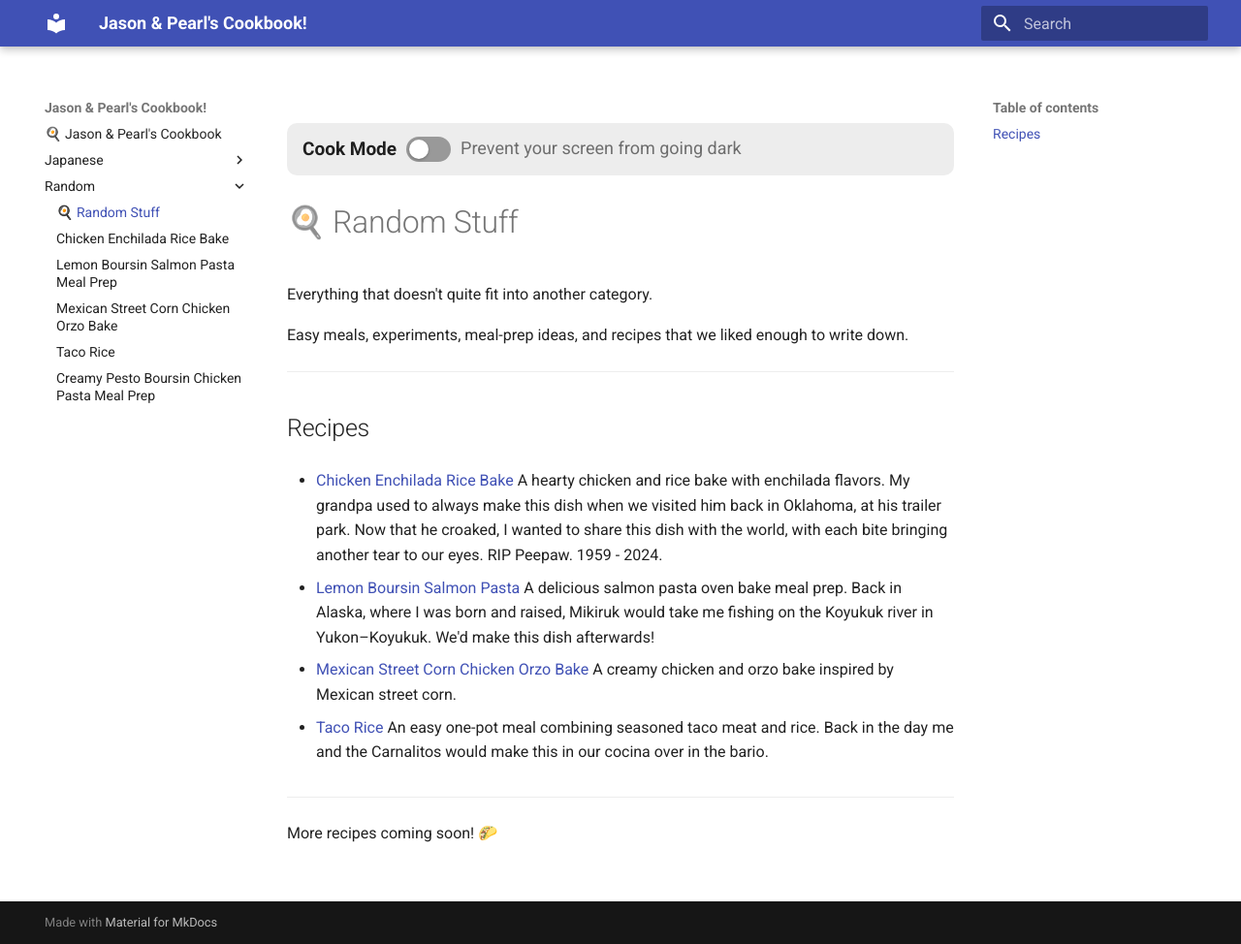
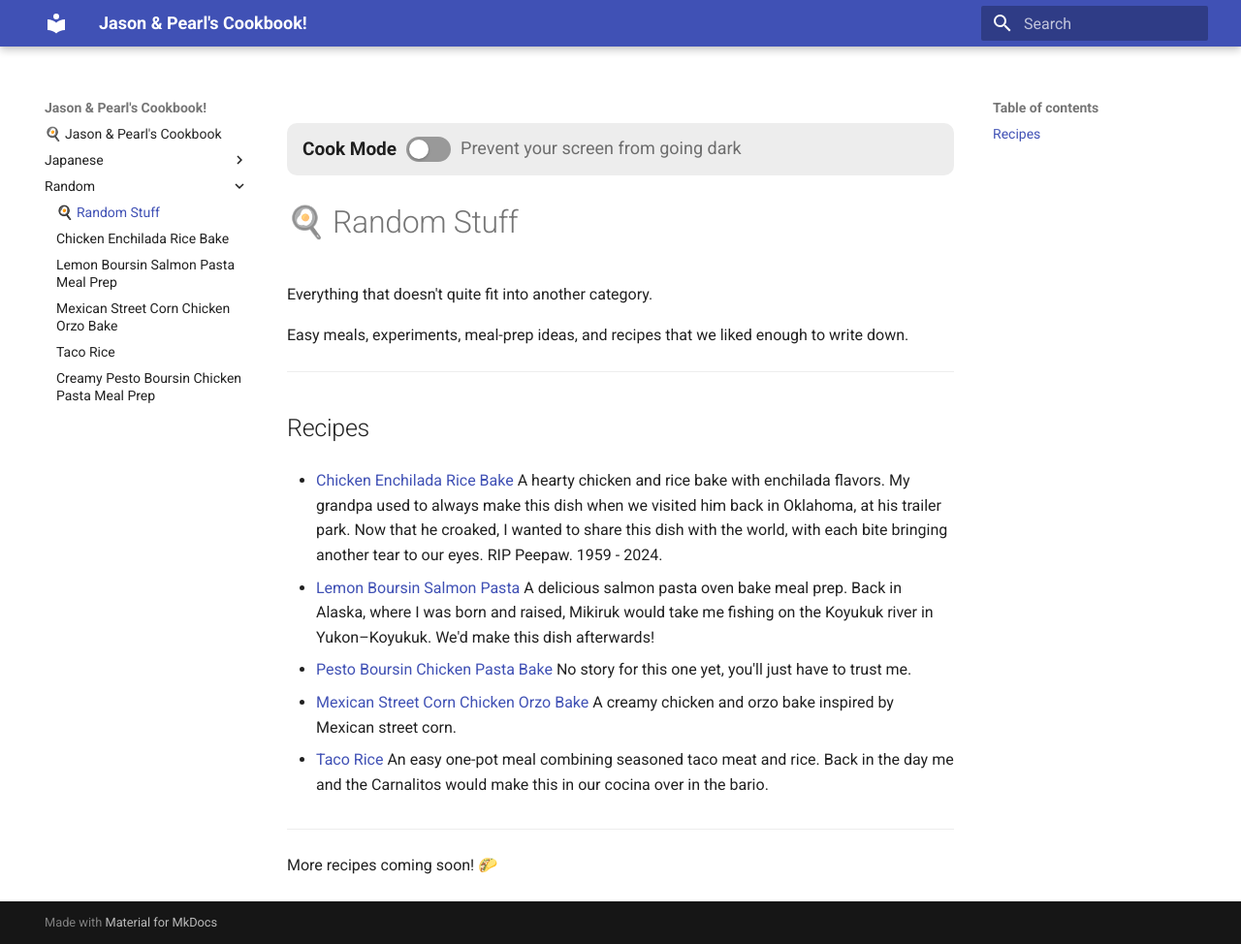
Before and after one commit to glerk/my-cookbook, an MkDocs documentation site: the page built from docs/Random/index.md, in a window 1280 px wide and 974 px high. Shown: the whole window at 97% size. Built offline with MkDocs 1.6.1 and Material for MkDocs 9.7.7, drawn with Linux system fonts in a browser that asks for light colours.

Commit message:
vault backup: 2026-10-07 18:56:27

```diff
--- a/docs/Random/index.md
+++ b/docs/Random/index.md
@@ -15,6 +15,9 @@ Easy meals, experiments, meal-prep ideas, and recipes that we liked enough to wr
 - [Lemon Boursin Salmon Pasta](lemon-boursin-salmon-pasta.md)
   A delicious salmon pasta oven bake meal prep. Back in Alaska, where I was born and raised, Mikiruk would take me fishing on the Koyukuk river in Yukon–Koyukuk. We'd make this dish afterwards!
 
+- [Pesto Boursin Chicken Pasta Bake](pesto-boursin-chicken-pasta.md)
+  No story for this one yet, you'll just have to trust me.
+
 - [Mexican Street Corn Chicken Orzo Bake](mexican-street-corn-chicken-orzo-bake.md)
   A creamy chicken and orzo bake inspired by Mexican street corn.
 
```
Also changed, not shown: 1 other file.
